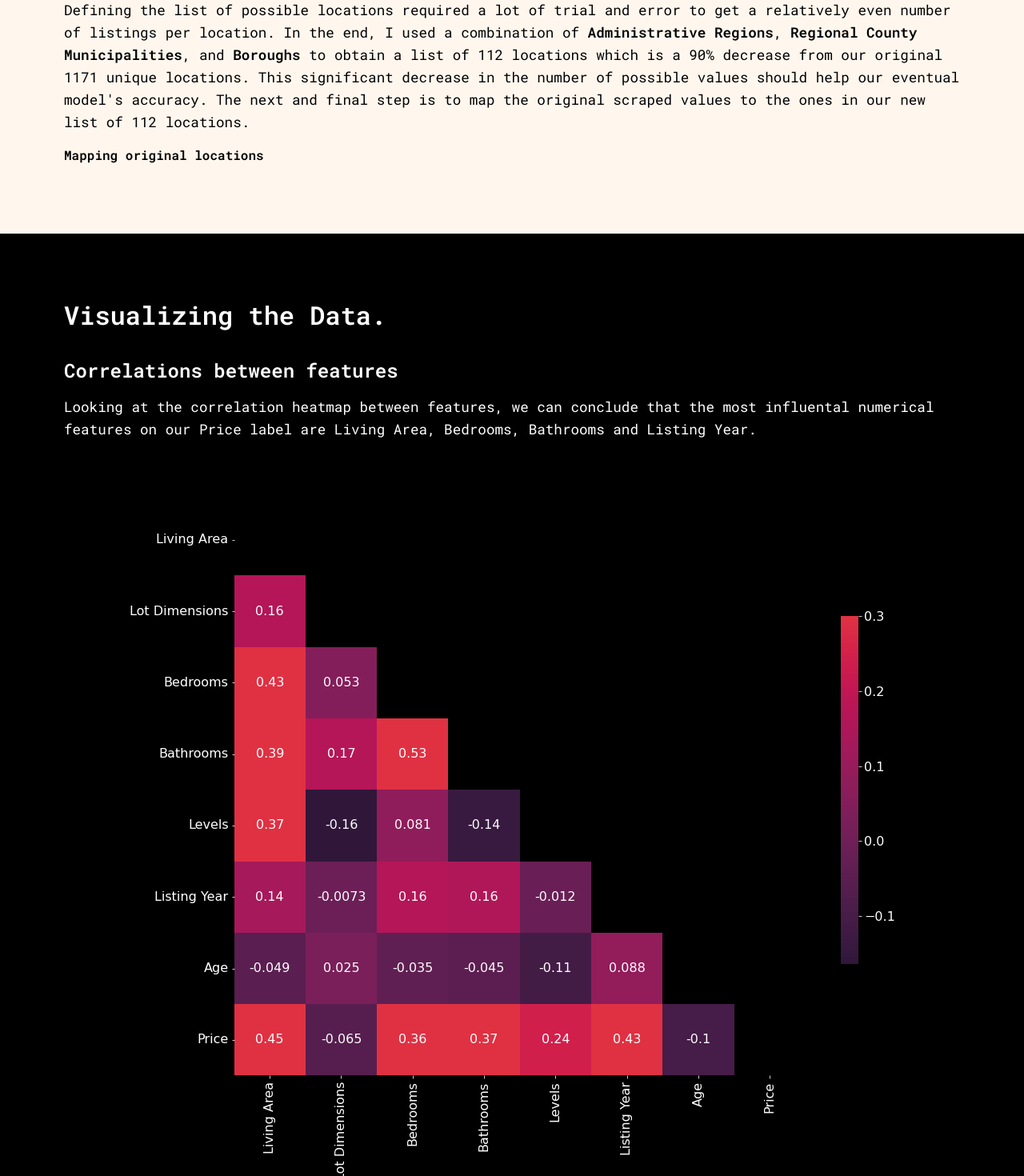
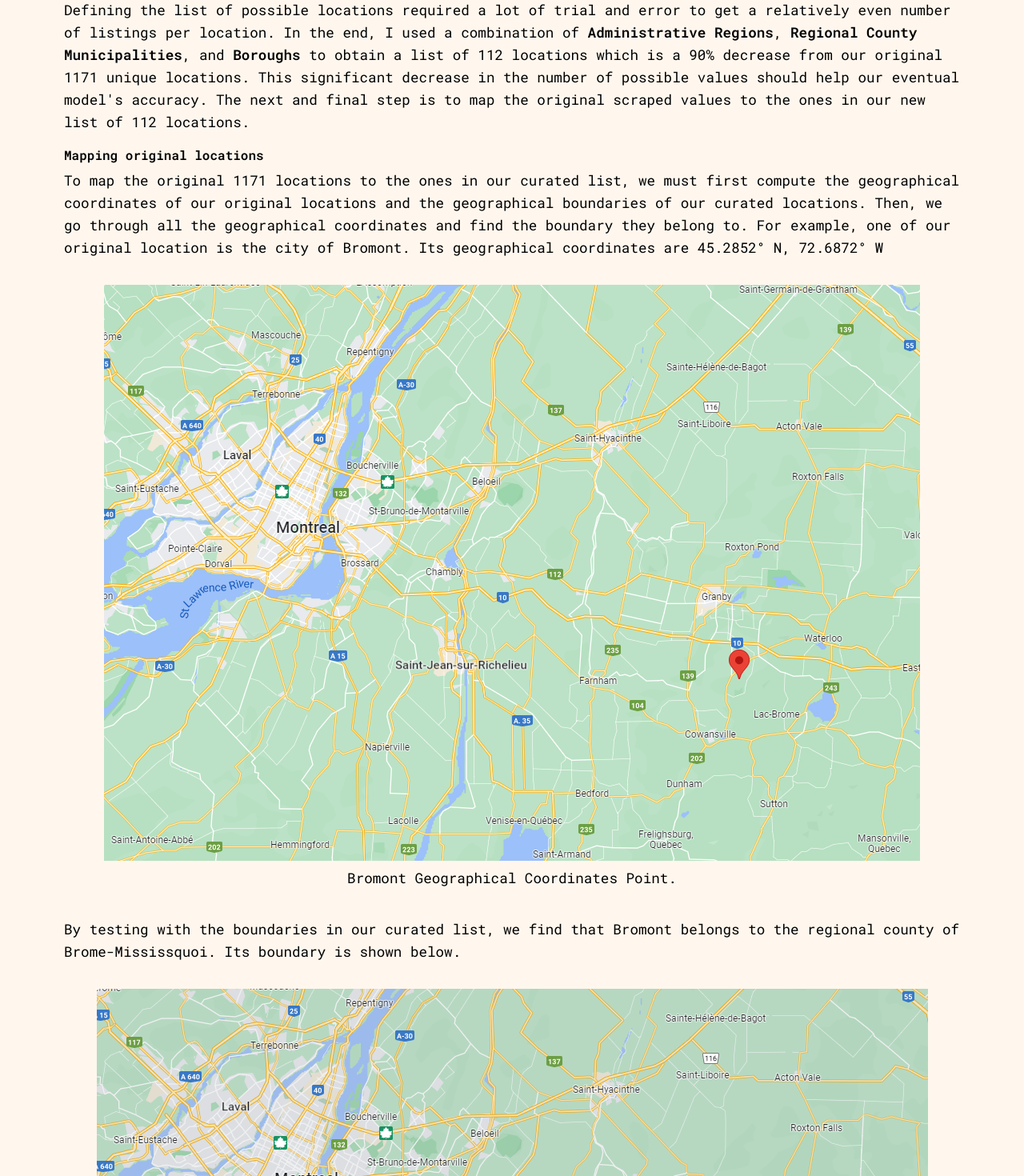
Before and after one commit to simkass/quebec-real-estate-app, a React (Create React App) app: page / in a window 1280 px wide. Shown: the part 10530-12000 px from the top of the page at 80% size. Built offline with nearby package versions, Linux system fonts and the light colour scheme.

Commit message:
Preprocessing done

```diff
--- a/src/pages/preprocessing/preprocessing.component.jsx
+++ b/src/pages/preprocessing/preprocessing.component.jsx
@@ -1,5 +1,6 @@
 import "./preprocessing.styles.scss";
 
+import Image from "../../components/image/image.component";
 import Plot from "../../components/plot/plot.component";
 import CsvTable from "../../components/table/table.component";
 
@@ -9,6 +10,21 @@ const Preprocessing = () => {
     "Feature",
     "NaN Replacement Method",
     "NaN Replacement Value",
+  ];
+  const processed_columns = [
+    "Subtype",
+    "Style",
+    "Living Area",
+    "Lot Dimensions",
+    "Bedrooms",
+    "Bathrooms",
+    "Levels",
+    "Listing Date",
+    "Listing Year",
+    "Year of Construction",
+    "Age",
+    "Location",
+    "Price",
   ];
 
   return (
@@ -234,6 +250,38 @@ const Preprocessing = () => {
           ones in our new list of 112 locations.
         </p>
         <h4>Mapping original locations</h4>
+        <p>
+          To map the original 1171 locations to the ones in our curated list, we
+          must first compute the geographical coordinates of our original
+          locations and the geographical boundaries of our curated locations.
+          Then, we go through all the geographical coordinates and find the
+          boundary they belong to. For example, one of our original location is
+          the city of Bromont. Its geographical coordinates are 45.2852° N,
+          72.6872° W
+        </p>
+        <Image
+          path="./assets/screenshots/Bromont.png"
+          description="Bromont Geographical Coordinates Point."
+        />
+        <p>
+          By testing with the boundaries in our curated list, we find that
+          Bromont belongs to the regional county of Brome-Mississquoi. Its
+          boundary is shown below.
+        </p>
+        <Image
+          path="./assets/screenshots/Bromont2.png"
+          description="Bromont Geographical Coordinates Point inside of Brome-Mississquoi."
+        />
+        <h2>Final Dataset</h2>
+        <p>
+          After all these preprocessing operations, we are left with a final
+          dataset of 88,962 listings. Here's a sample...
+        </p>
+        <CsvTable
+          filepath="./assets/data/processed_sample.csv"
+          columns={processed_columns}
+          columns_display={processed_columns}
+        />
       </div>
     </div>
   );
```
Also changed, not shown: public/assets/data/processed_sample.csv (added), public/assets/screenshots/Bromont.PNG (added), public/assets/screenshots/Bromont2.PNG (added).
